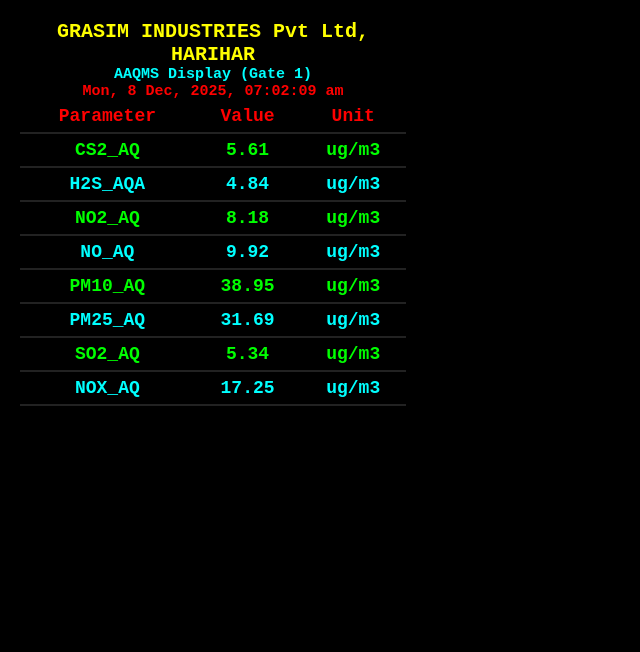
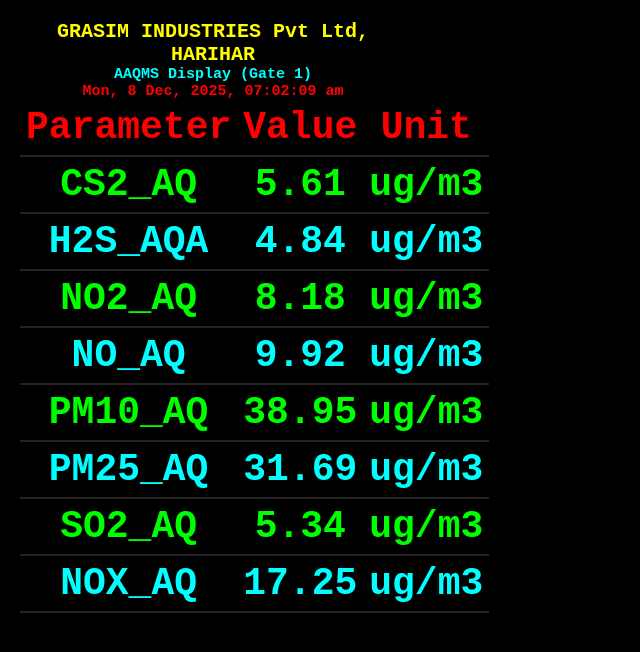
Before and after one commit to BHUVANESHWARI30R/grasim-display, a plain HTML site: page index.html in a window 1280 px wide. Shown: the whole page, without its empty margins (0-640 px from the left). Drawn offline with Linux system fonts and the light colour scheme.

Commit message:
Add files via upload
Updated index.html

```diff
--- a/index.html
+++ b/index.html
@@ -14,7 +14,7 @@
       width: 386px;
       height: 192px;
       font-weight: bolder;
-      font-size: 18px;
+      font-size: 38px;
     }
     .company {
       color: #ff0;
```
